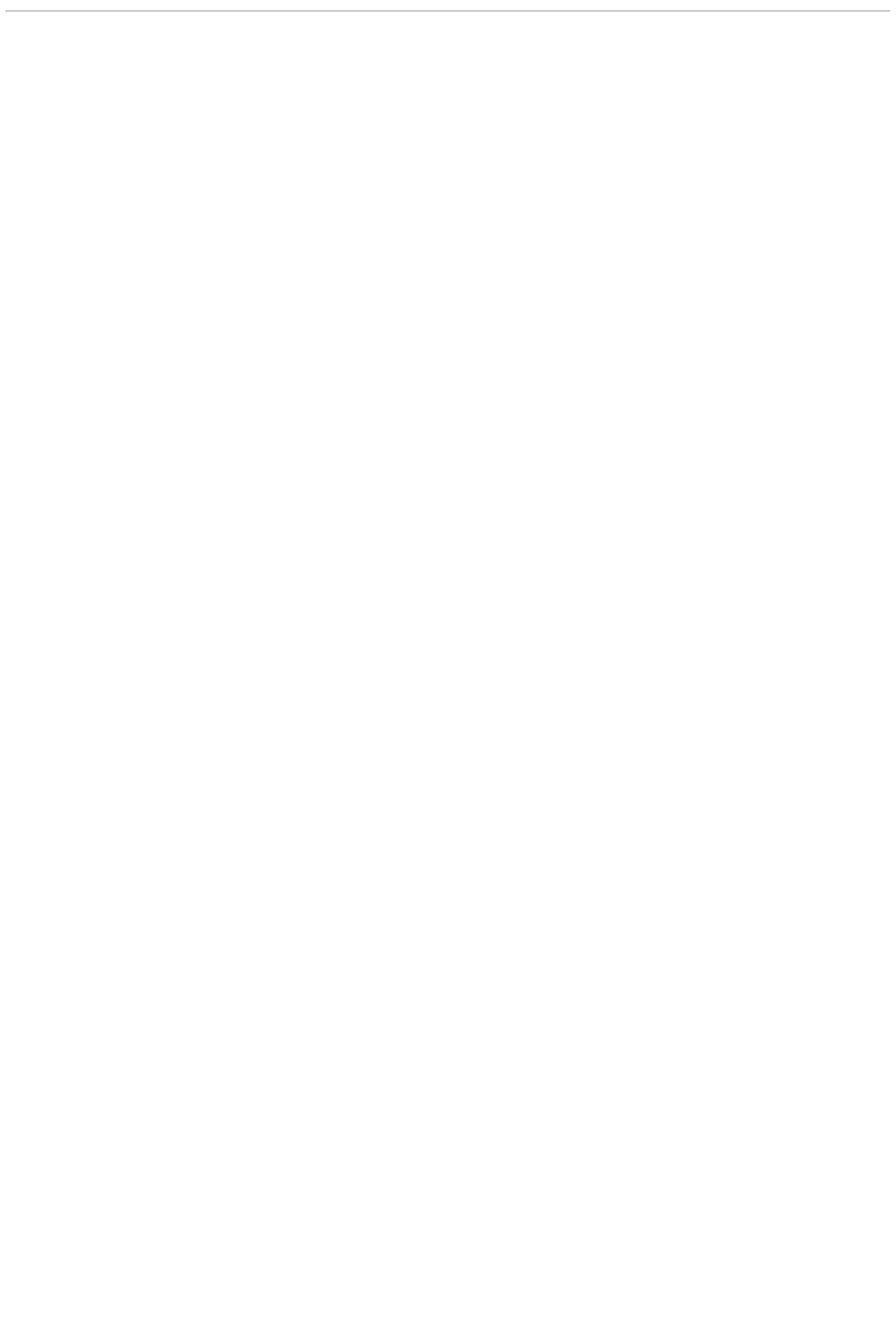
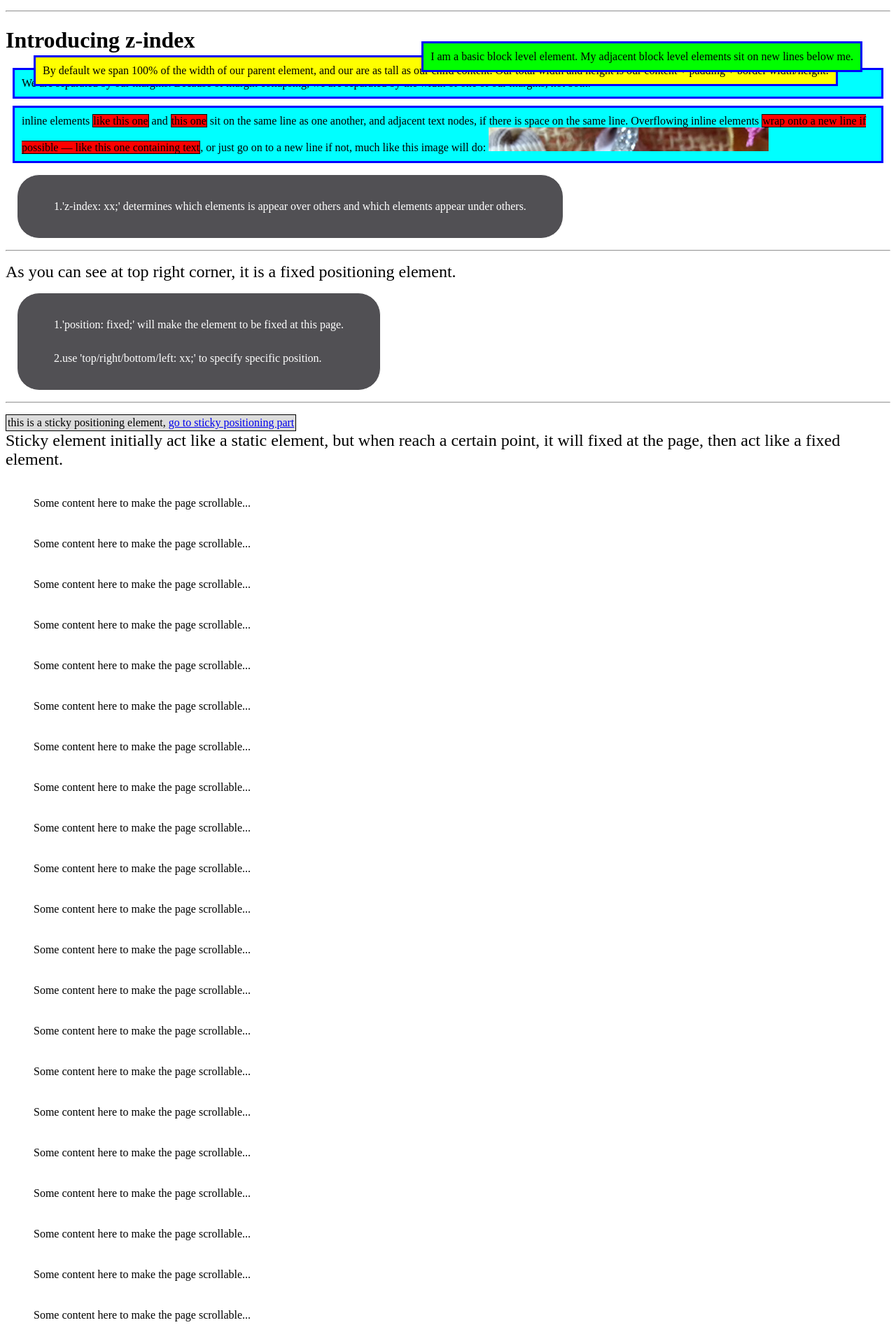
Before and after one commit to yl907/my-web, a Vue app in the folder my-web/: page / in a window 1280 px wide. Shown: the part 8287-10180 px from the top of the page at 70% size. Before the commit the page ends 8320 px from the top, so only its background shows below. Built offline with nearby package versions, Linux system fonts and the light colour scheme; no server answers.

Commit message:
finish Positioning part

```diff
--- a/my-web/src/App.vue
+++ b/my-web/src/App.vue
@@ -11,6 +11,10 @@
   import Float3 from './components/4_3Float.vue'
   import RelativePositioning from './components/5_1Positioning.vue'
   import AbsolutePositioning from './components/5_2Positioning.vue'
+  import z_index from './components/5_3Positioning.vue'
+  import FixedPositioning from './components/5_4Positioning.vue'
+  import StickyPositioning from './components/5_5Positioning.vue'
+
 </script>
 
 <template>
@@ -38,6 +42,12 @@
   <hr />
   <AbsolutePositioning></AbsolutePositioning>
   <hr />
+  <z_index></z_index>
+  <hr />
+  <FixedPositioning></FixedPositioning>
+  <hr />
+  <StickyPositioning></StickyPositioning>
+  <hr />
 </template>
 
 <style scoped>
--- a/my-web/src/components/5_3Positioning.vue
+++ b/my-web/src/components/5_3Positioning.vue
@@ -1,18 +1,23 @@
 <script setup>
-
+  import longImage from '@/assets/long.jpg';
 </script>
 
 <template>
-  <h1>Static positioning</h1>
+  <div class="BFC">
+    <h1>Introducing z-index</h1>
 
-  <p>I am a basic block level element. My adjacent block level elements sit on new lines below me.</p>
+    <p class="main-content">I am a basic block level element. My adjacent block level elements sit on new lines below me.</p>
 
-  <p class="positioned">By default we span 100% of the width of our parent element, and our are as tall as our child content. Our total width and height is our content + padding + border width/height.</p>
+    <p class="main-content positioned">By default we span 100% of the width of our parent element, and our are as tall as our child content. Our total width and height is our content + padding + border width/height.</p>
 
-  <p>We are separated by our margins. Because of margin collapsing, we are separated by the width of one of our margins, not both.</p>
+    <p class="main-content">We are separated by our margins. Because of margin collapsing, we are separated by the width of one of our margins, not both.</p>
 
-  <p>inline elements <span>like this one</span> and <span>this one</span> sit on the same line as one another, and adjacent text nodes, if there is space on the same line. Overflowing inline elements <span>wrap onto a new line if possible — like this one containing text</span>, or just go on to a new line if not, much like this image will do: <img src="long.jpg" alt="a wide but short section of a photo of several fabrics"></p>
+    <p class="main-content">inline elements <span>like this one</span> and <span>this one</span> sit on the same line as one another, and adjacent text nodes, if there is space on the same line. Overflowing inline elements <span>wrap onto a new line if possible — like this one containing text</span>, or just go on to a new line if not, much like this image will do: <img :src="longImage" alt="a wide but short section of a photo of several fabrics"></p>
+  </div>
 
+  <div class="summary">
+    <p>1.'z-index: xx;' determines which elements is appear over others and which elements appear under others. </p>
+  </div>
 </template>
 
 <style scoped>
@@ -33,8 +38,41 @@
     border: 1px solid black;
   }
 
+  div.BFC {
+    /* make this element a 'block formatting contexts' */
+    position: relative;
+  }
+
   .positioned {
-    position: relative;
+    position: absolute;
+    top: 30px;
+    left: 30px;
     background: yellow;
   }
+
+  p.main-content:nth-of-type(1) {
+    /* try comment out below one line of code, and see the effect. */
+    z-index: 1;
+    position: absolute;
+    background: lime;
+    top: 10px;
+    right: 30px;
+  }
+
+  .summary {
+    color: white;
+    background-color: rgba(18, 17, 22, 0.733);
+    border-radius: 2em;
+    padding-top: 1em; padding-bottom: 1em;  padding-left: 2em; padding-right: 2em;
+    border: 1px solid;
+    margin: 1em;
+    width: fit-content;
+
+    p {
+      background: none;
+      border: none;
+      padding: none;
+      margin: none;
+    }
+  }
 </style>
--- /dev/null
+++ b/my-web/src/components/5_4Positioning.vue
@@ -0,0 +1,76 @@
+<script setup>
+  import longImage from '@/assets/long.jpg'
+</script>
+
+<template>
+  <div id="fixedPositioning">
+
+    <div class="fixed">this is a fixed positioning element, <a href="#fixedPositioning">go to fixed positioning part</a></div>
+
+    <div class="main-content">As you can see at top right corner, it is a fixed positioning element.</div>
+
+    <div class="summary">
+      <p>1.'position: fixed;' will make the element to be fixed at this page.</p>
+      <p>2.use 'top/right/bottom/left: xx;' to specify specific position.</p>
+    </div>
+
+  </div>
+</template>
+
+<style scoped>
+  body {
+    width: 500px;
+    margin: 0 auto;
+  }
+
+  p {
+    background: aqua;
+    border: 3px solid blue;
+    padding: 10px;
+    margin: 10px;
+  }
+
+  span {
+    background: red;
+    border: 1px solid black;
+  }
+
+  a {
+    text-decoration: underline;
+  }
+
+  a:hover {
+    text-decoration: none;
+  }
+
+  .fixed {
+    position: fixed;
+    top: 0px;
+    right:0px;
+    border: 1px black solid;
+    background-color: gainsboro;
+    padding: 2px;
+  }
+
+  .main-content {
+    font-size: 1.5em;
+  }
+
+  .summary {
+    color: white;
+    background-color: rgba(18, 17, 22, 0.733);
+    border-radius: 2em;
+    padding-top: 1em; padding-bottom: 1em;  padding-left: 2em; padding-right: 2em;
+    border: 1px solid;
+    margin: 1em;
+    width: fit-content;
+
+    p {
+      background: none;
+      border: none;
+      padding: none;
+      margin: none;
+    }
+  }
+
+</style>
--- /dev/null
+++ b/my-web/src/components/5_5Positioning.vue
@@ -0,0 +1,101 @@
+<script setup>
+  import longImage from '@/assets/long.jpg'
+</script>
+
+<template>
+  <div id="stickyPositioning">
+    <div class="sticky">this is a sticky positioning element, <a href="#stickyPositioning">go to sticky positioning part</a></div>
+
+    <div class="main-content">Sticky element initially act like a static element, but when reach a certain point, it will fixed at the page, then act like a fixed element.</div>
+
+    <div>
+      <p>Some content here to make the page scrollable...</p>
+      <p>Some content here to make the page scrollable...</p>
+      <p>Some content here to make the page scrollable...</p>
+      <p>Some content here to make the page scrollable...</p>
+      <p>Some content here to make the page scrollable...</p>
+      <p>Some content here to make the page scrollable...</p>
+      <p>Some content here to make the page scrollable...</p>
+      <p>Some content here to make the page scrollable...</p>
+      <p>Some content here to make the page scrollable...</p>
+      <p>Some content here to make the page scrollable...</p>
+      <p>Some content here to make the page scrollable...</p>
+      <p>Some content here to make the page scrollable...</p>
+      <p>Some content here to make the page scrollable...</p>
+      <p>Some content here to make the page scrollable...</p>
+      <p>Some content here to make the page scrollable...</p>
+      <p>Some content here to make the page scrollable...</p>
+      <p>Some content here to make the page scrollable...</p>
+      <p>Some content here to make the page scrollable...</p>
+      <p>Some content here to make the page scrollable...</p>
+      <p>Some content here to make the page scrollable...</p>
+      <p>Some content here to make the page scrollable...</p>
+    </div>
+
+    <div class="summary">
+      <p>1.position: absolute的元素位置是相对于containing block/containing element而言的，如果想了解containing block可以参考<a target="_blank" href="https://developer.mozilla.org/en-US/docs/Web/CSS/Containing_block#identifying_the_containing_block">Identifying the contaning block</a>.</p>
+    </div>
+  </div>
+
+</template>
+
+<style scoped>
+  body {
+    width: 500px;
+    margin: 0 auto;
+  }
+
+  p {
+    margin: 40px;
+  }
+
+  span {
+    background: red;
+    border: 1px solid black;
+  }
+
+  /* make this class element to be BFC */
+  .BFC {
+    position: relative;
+  }
+
+  .sticky {
+    position: sticky;
+    top: 0px;
+    left: 0px;
+    width: fit-content;
+    border: 1px black solid;
+    background-color: gainsboro;
+    padding: 2px;
+  }
+
+  a {
+    text-decoration: underline;
+  }
+
+  a:hover {
+    text-decoration: none;
+  }
+
+  .main-content {
+    font-size: 1.5em;
+  }
+
+  .summary {
+    color: white;
+    background-color: rgba(18, 17, 22, 0.733);
+    border-radius: 2em;
+    padding-top: 1em; padding-bottom: 1em;  padding-left: 2em; padding-right: 2em;
+    border: 1px solid;
+    margin: 1em;
+    width: fit-content;
+
+    p {
+      background: none;
+      border: none;
+      padding: none;
+      margin: none;
+    }
+  }
+
+</style>
```
Also changed, not shown: 1 other file (tests, documents, lock files or other folders).
